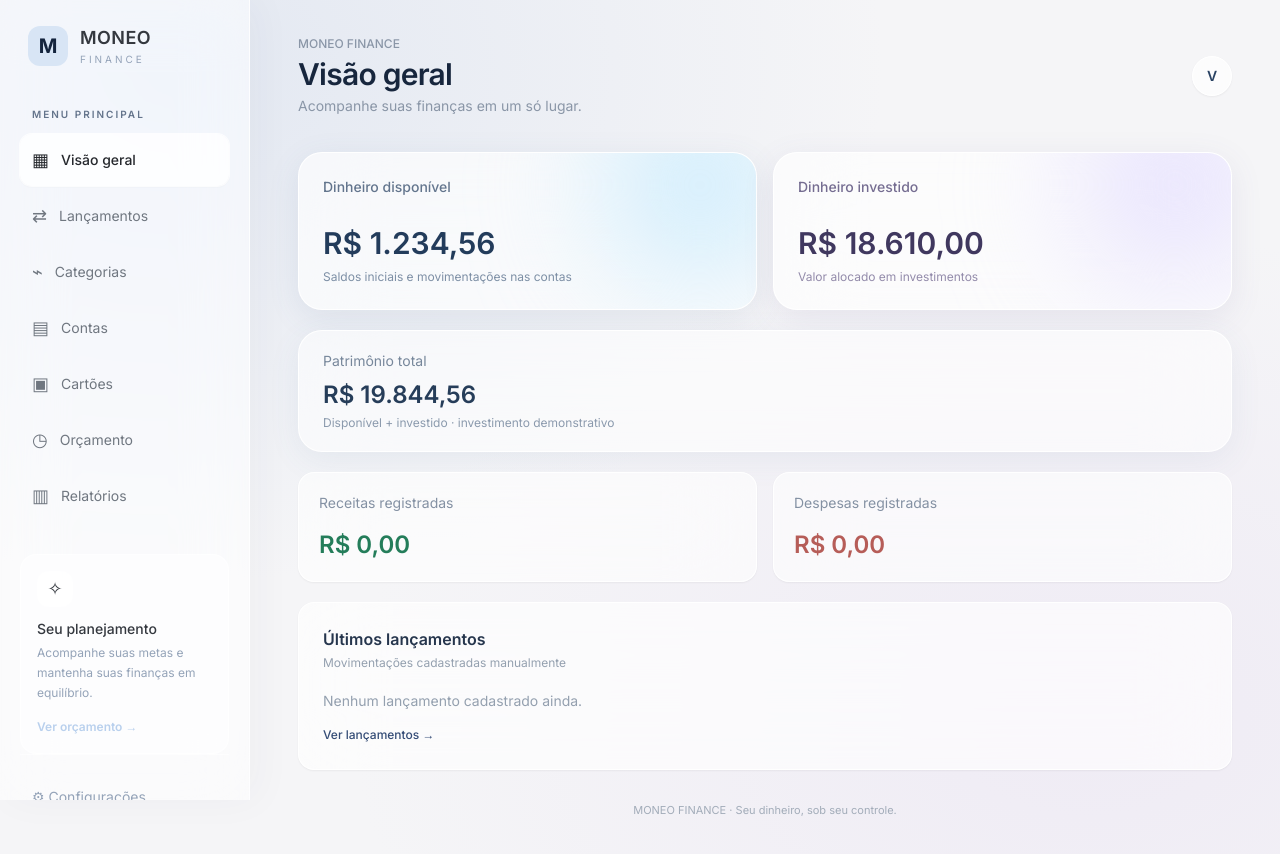
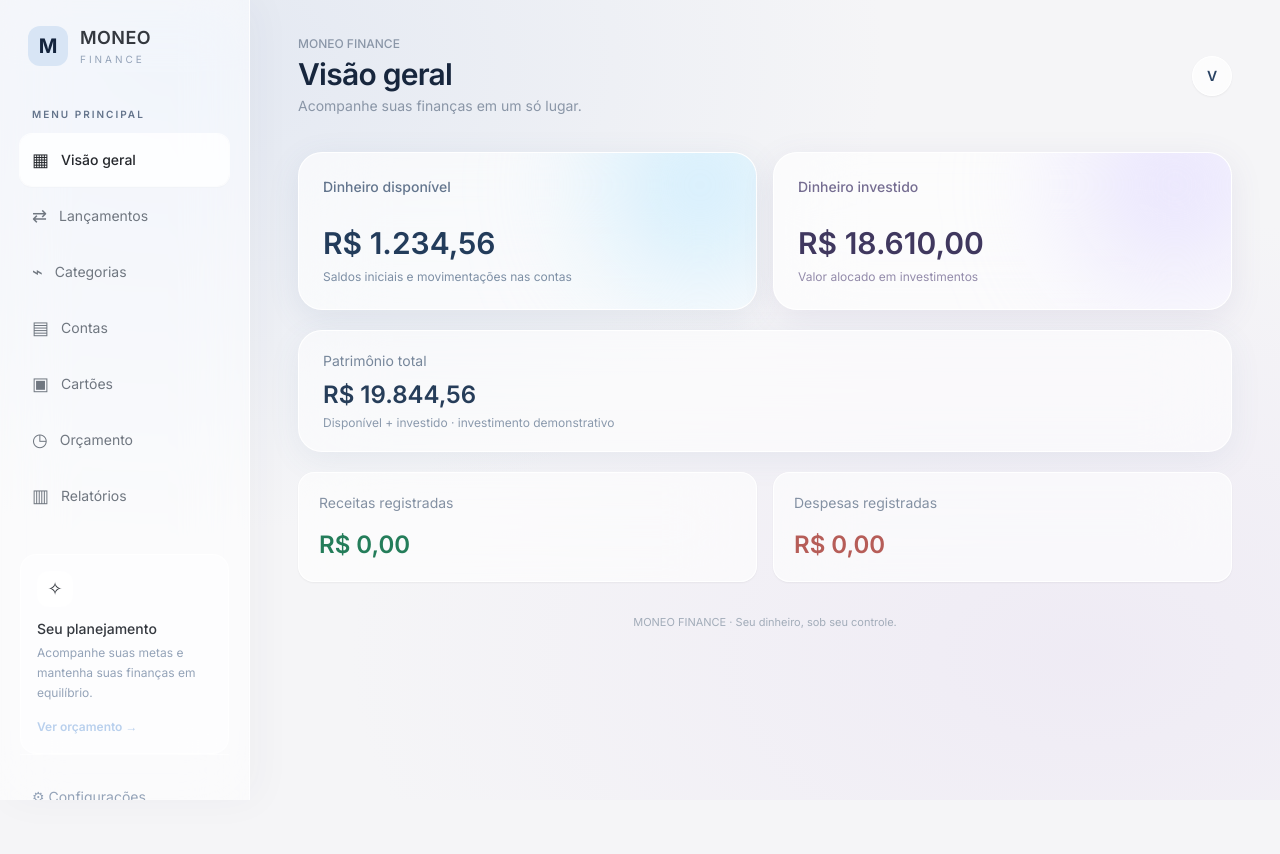
Before and after one commit to escrivitinho/stackblitz-starters-xpoyeyy7, a Next.js app: page / in a window 1280 px wide. Shown: the top 854 px of the page. After the commit the page ends 800 px from the top, so only its background shows below. Built offline with nearby package versions, Linux system fonts and the light colour scheme.

Commit message:
Remove recent transactions list from overview dashboard

```diff
--- a/app/page.tsx
+++ b/app/page.tsx
@@ -827,36 +827,7 @@ if (amountCents <= 0) {
               </div>
             </div>
 
-            <div className="rounded-2xl border border-white/90 bg-white/65 p-6 shadow-sm backdrop-blur-2xl">
-              <h3 className="font-semibold text-[#26364D]">Últimos lançamentos</h3>
-              <p className="mt-1 text-xs text-[#94A0AF]">
-                Movimentações cadastradas manualmente
-              </p>
-
-              {transactions.length === 0 ? (
-                <p className="mt-5 text-sm text-[#94A0AF]">
-                  Nenhum lançamento cadastrado ainda.
-                </p>
-              ) : (
-                <div className="mt-4 space-y-3">
-                  {transactions.slice(0, 5).map((transaction) => (
-                    <div key={transaction.id} className="flex justify-between gap-3 border-b border-[#EDF0F4] py-3 last:border-0">
-                      <div>
-                        <p className="text-sm font-medium text-[#35445A]">{transaction.description}</p>
-                        <p className="text-xs text-[#94A0AF]">{displayDate(transaction.date)} · {getCategoryNames(transaction).group}</p>
-                      </div>
-                      <span className={`text-sm font-semibold ${transaction.type === "income" ? "text-emerald-700" : "text-[#526176]"}`}>
-                        {transaction.type === "income" ? "+" : transaction.type === "expense" ? "−" : ""}
-                        {money(transaction.amountCents)}
-                      </span>
-                    </div>
-                  ))}
-                </div>
-              )}
-              <button onClick={() => goToPage("Lançamentos")} className="mt-4 text-xs font-medium text-[#334B75]">
-                Ver lançamentos →
-              </button>
-            </div>
+
           </div>
         )}
 
```
